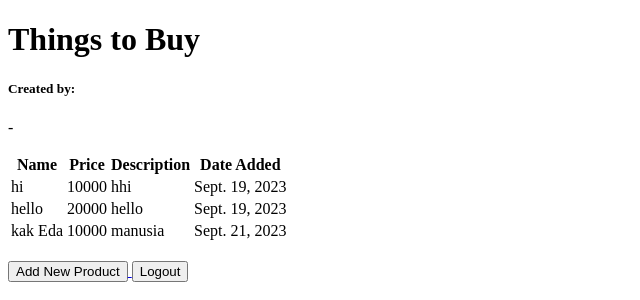
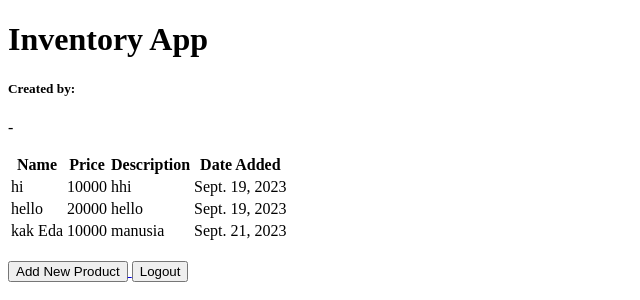
Before and after one commit to syarna/Inventory-PBP, a Django app: template main/templates/main.html in a window 1280 px wide. Shown: the top 300 px of the page, without its empty margins (0-640 px from the left). Run offline with Django 4.2, Linux system fonts and the light colour scheme; the template is opened without the code that fills it: values that come from a table or form of the project are taken from there, others are empty; data comes from the database, SQL or seed files in the repository.

Commit message:
Update nama website

```diff
--- a/main/templates/main.html
+++ b/main/templates/main.html
@@ -1,7 +1,7 @@
 {% extends 'base.html' %}
 
 {% block content %}
-    <h1>Things to Buy</h1>
+    <h1>Inventory App</h1>
 
     <h5>Created by: </h5>
     <p>{{name}} - {{class}}</p>
```
